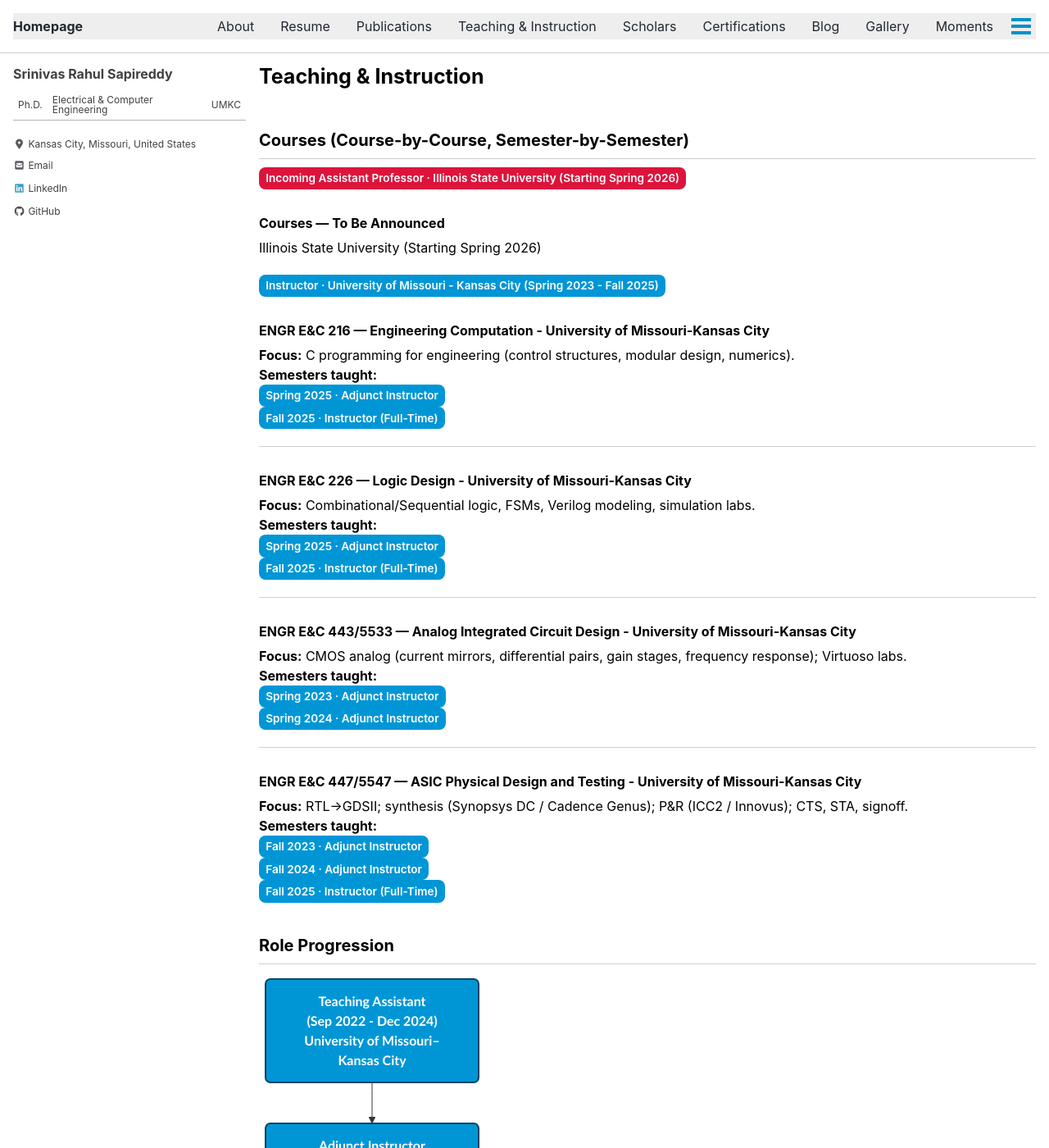
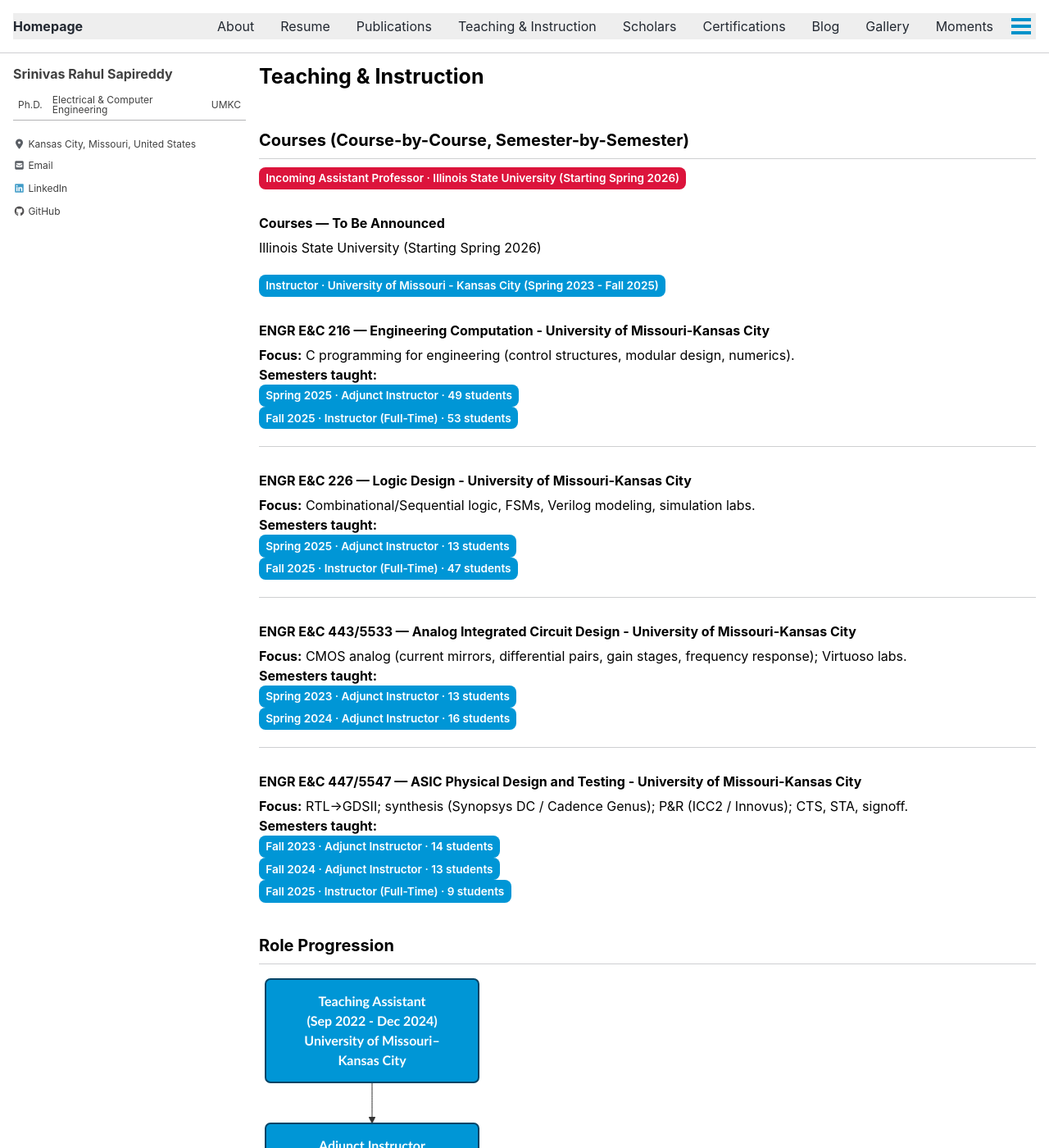
Before and after one commit to srsapireddy/srsapireddy.github.io, a Jekyll site: the page built from _pages/teaching.md, in a window 1280 px wide and 1400 px high. Shown: the whole window at 82% size. Built offline with Jekyll 4.4.1, drawn with Linux system fonts in a browser that asks for light colours; cached includes are drawn as plain includes; nearby versions of some CDN libraries.

Commit message:
Update teaching.md

```diff
--- a/_pages/teaching.md
+++ b/_pages/teaching.md
@@ -38,33 +38,33 @@ Illinois State University (Starting Spring 2026)
 ### ENGR E&C 216 — Engineering Computation - University of Missouri-Kansas City
 **Focus:** C programming for engineering (control structures, modular design, numerics).
 **Semesters taught:**
-<span class="badge">Spring 2025 · Adjunct Instructor</span>
-<span class="badge">Fall 2025 · Instructor (Full-Time)</span>
+<span class="badge">Spring 2025 · Adjunct Instructor · 49 students</span>
+<span class="badge">Fall 2025 · Instructor (Full-Time) · 53 students</span>
 
 ---
 
 ### ENGR E&C 226 — Logic Design - University of Missouri-Kansas City
 **Focus:** Combinational/Sequential logic, FSMs, Verilog modeling, simulation labs.
 **Semesters taught:**
-<span class="badge">Spring 2025 · Adjunct Instructor</span>
-<span class="badge">Fall 2025 · Instructor (Full-Time)</span>
+<span class="badge">Spring 2025 · Adjunct Instructor · 13 students</span>
+<span class="badge">Fall 2025 · Instructor (Full-Time) · 47 students</span>
 
 ---
 
 ### ENGR E&C 443/5533 — Analog Integrated Circuit Design - University of Missouri-Kansas City
 **Focus:** CMOS analog (current mirrors, differential pairs, gain stages, frequency response); Virtuoso labs.
 **Semesters taught:**
-<span class="badge">Spring 2023 · Adjunct Instructor</span>
-<span class="badge">Spring 2024 · Adjunct Instructor</span>
+<span class="badge">Spring 2023 · Adjunct Instructor · 13 students</span>
+<span class="badge">Spring 2024 · Adjunct Instructor · 16 students</span>
 
 ---
 
 ### ENGR E&C 447/5547 — ASIC Physical Design and Testing - University of Missouri-Kansas City
 **Focus:** RTL→GDSII; synthesis (Synopsys DC / Cadence Genus); P&R (ICC2 / Innovus); CTS, STA, signoff.
 **Semesters taught:**
-<span class="badge">Fall 2023 · Adjunct Instructor</span>
-<span class="badge">Fall 2024 · Adjunct Instructor</span>
-<span class="badge">Fall 2025 · Instructor (Full-Time)</span>
+<span class="badge">Fall 2023 · Adjunct Instructor · 14 students</span>
+<span class="badge">Fall 2024 · Adjunct Instructor · 13 students</span>
+<span class="badge">Fall 2025 · Instructor (Full-Time) · 9 students</span>
 
 
 
```
